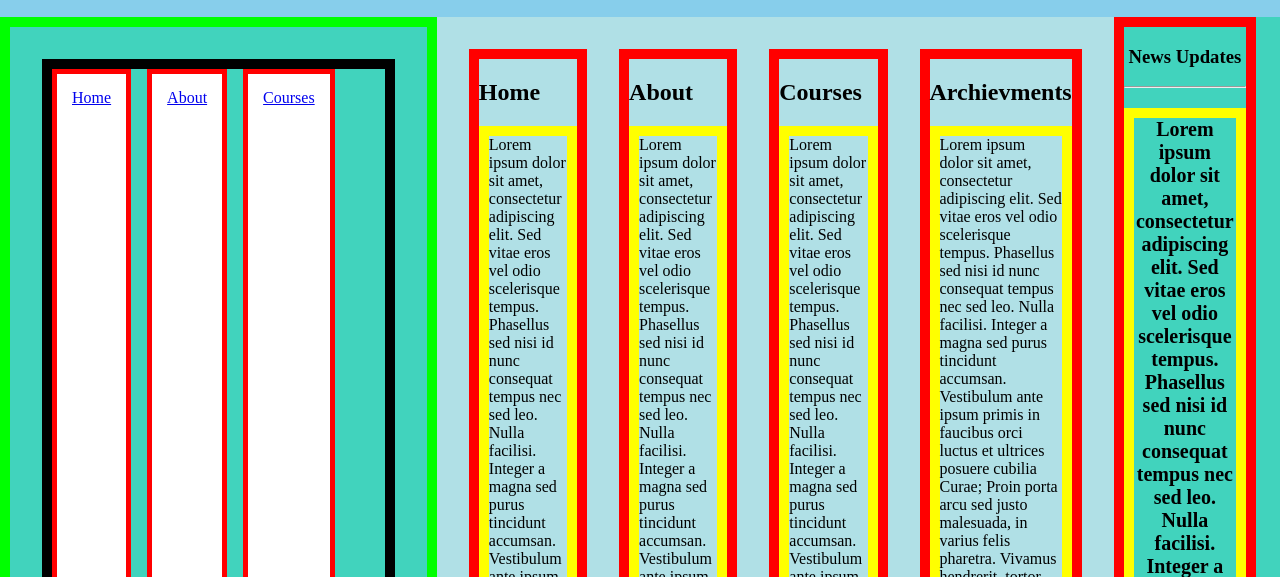
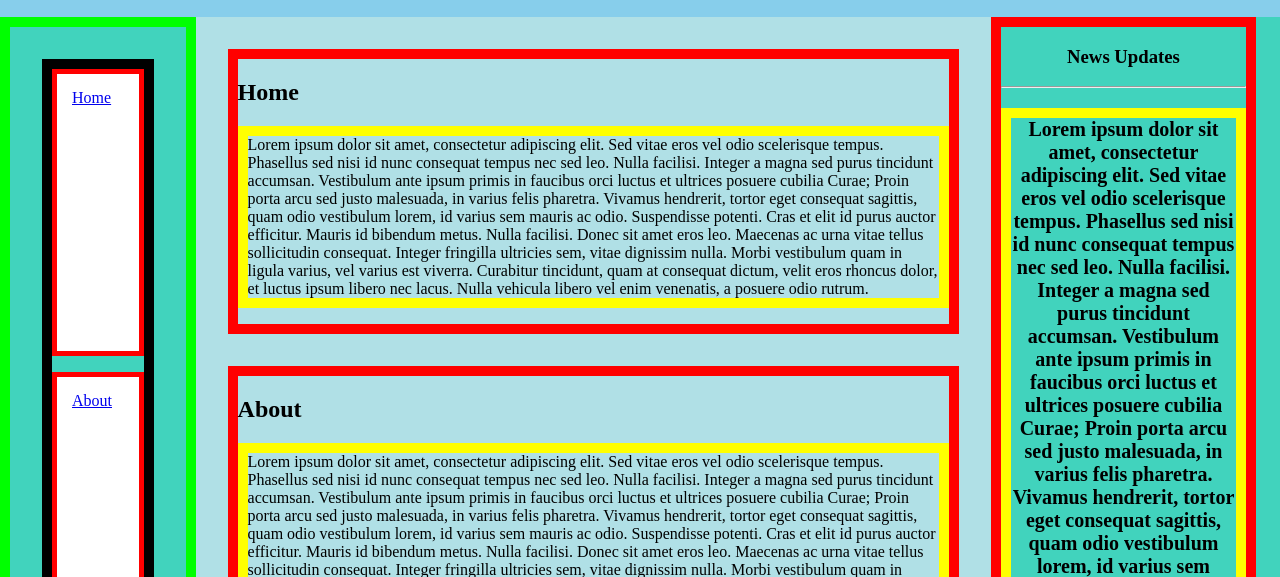
Before and after one commit to TheeKingZa/School, a plain HTML site: page index.html in a window 1280 px wide. Shown: the part 223-800 px from the top of the page. Drawn offline with Linux system fonts and the light colour scheme.

Commit message:
column direction

```diff
--- a/static/theme.css
+++ b/static/theme.css
@@ -79,7 +79,7 @@ nav {
     justify-content: space-between;
     */
 
-    display: flex;
+    display: grid;
     gap: 1rem;
 
     margin: 0;
@@ -90,7 +90,6 @@ nav {
 
 }
 .nav-list li {
-    align-items: center;
     background-color: white;
     padding: 15px;
     border: 5px solid red;
@@ -113,7 +112,7 @@ nav {
     flex-grow: 0;
     flex-shrink: 0;
     gap: 2rem;
-    flex-direction: row;
+    flex-direction: column;
     /*
     grid-column: 1 / 6;
     */
```
